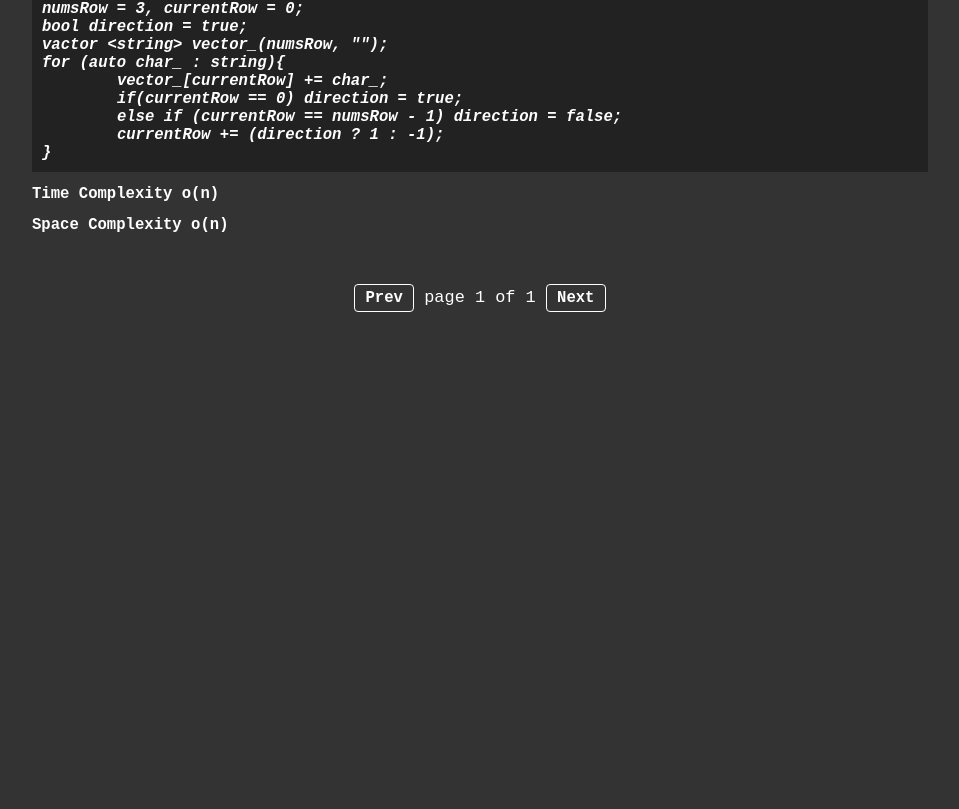
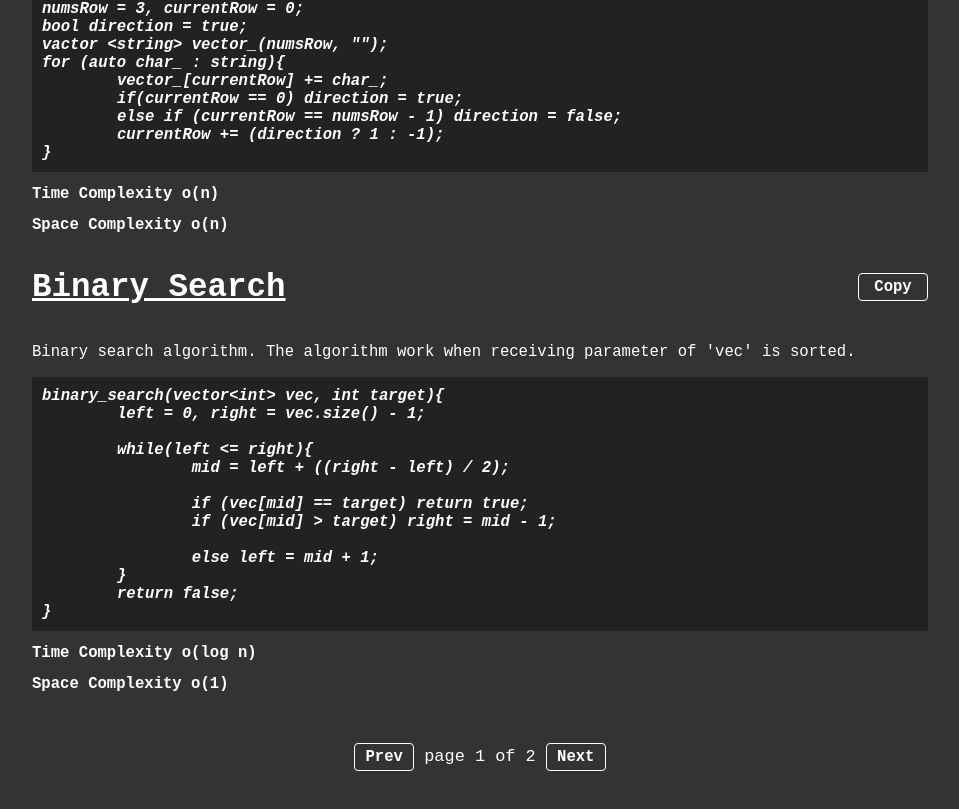
Before and after one commit to zzasaa-jpg/Algorithms, a React (Vite) app: page / in a window 1280 px wide. Shown: the part 1149-1958 px from the top of the page, without its empty margins (160-1119 px from the left). Before the commit the page ends 1511 px from the top, so only its background shows below. Built offline with nearby package versions, Linux system fonts and the light colour scheme.

Commit message:
New two algorithms added.

```diff
--- a/src/algorithms.js
+++ b/src/algorithms.js
@@ -53,6 +53,44 @@ for (auto char_ : string){
 			time_complexity: "o(n)",
 			space_complexity: "o(n)",
 		}
+	},{
+		title: "Binary Search",
+		code: `binary_search(vector<int> vec, int target){
+	left = 0, right = vec.size() - 1;
+
+	while(left <= right){
+		mid = left + ((right - left) / 2);
+
+		if (vec[mid] == target) return true;
+		if (vec[mid] > target) right = mid - 1;
+
+		else left = mid + 1;
+	}
+	return false;
+}`,
+		description: "Binary search algorithm. The algorithm work when receiving parameter of 'vec' is sorted.",
+		complexity: {
+			time_complexity: "o(log n)",
+			space_complexity: "o(1)",
+		}
+	},{
+		title: "Binary Search with Recursion",
+		code: `binary_search_recursive(vector<int> vec, int left, int right, int target){
+	if (left > right) return false;
+
+	int mid = left + ((right - left) / 2);
+
+	if (vec[mid] == target) return true;
+
+	if (vec[mid] > target)return binary_search_recursive(vec, left, mid - 1, target);
+	return binary_search_recursive(vec, mid + 1, right, target);
+
+}`,
+		description: "Binary search algorithm with Recursion. The algorithm work when receiving parameter of 'vec' is sorted.",
+		complexity: {
+			time_complexity: "o(log n)",
+			space_complexity: "o(log n)",
+		}
 	},
 ]
 
```
